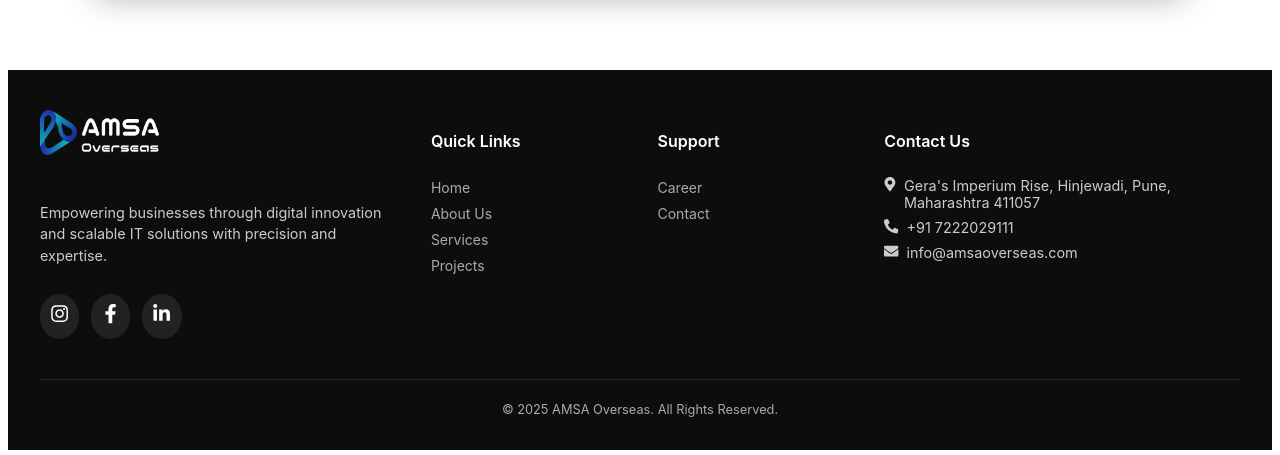
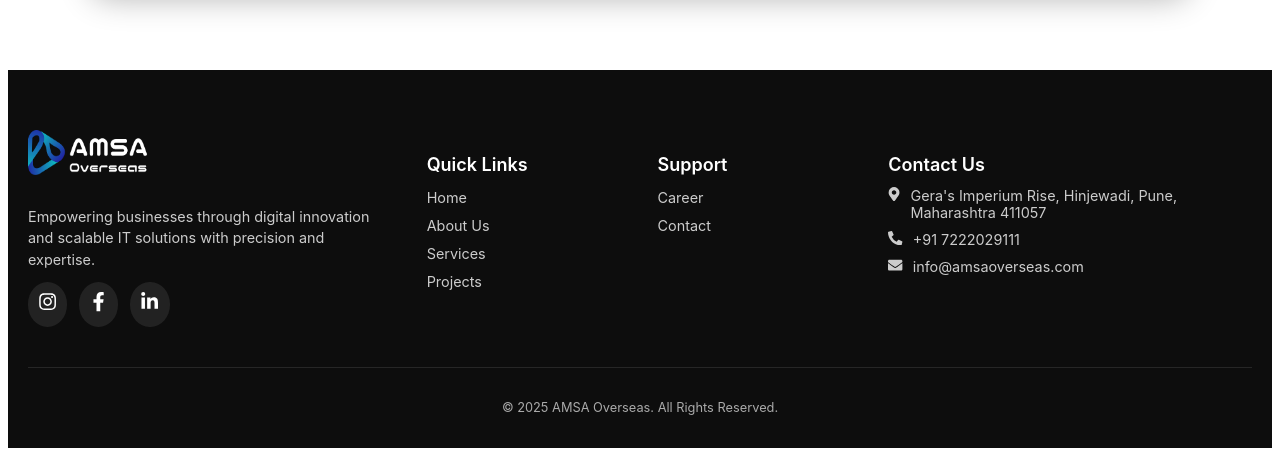
Before and after one commit to vrushalikudande/amsa-nextjs, a Next.js app: page /contact in a window 1280 px wide. Shown: the part 1217-1672 px from the top of the page. Built offline with nearby package versions, Linux system fonts and the light colour scheme.

Commit message:
update typescript

```diff
--- a/src/app/services/page.tsx
+++ b/src/app/services/page.tsx
@@ -58,7 +58,7 @@ const services: Service[] = [
   {
     title: "UI/UX Design",
     description: "Our design process focuses on creating intuitive, accessible, and visually stunning interfaces through wireframes, prototypes, and user-centric design principles.",
-    icon: <FaDatabase />,
+    icon: <FaPencilRuler />,
     image: "/img/mission.jpg",
     features: ["User Research & Analysis", "Wireframing & Prototyping", "Interactive Design", "Usability Testing"]
   },
--- a/src/components/Footer.module.css
+++ b/src/components/Footer.module.css
@@ -1,9 +1,11 @@
+/* footer.module.css */
+
 .footer {
   background: #0d0d0d;
   color: #fff;
   padding: 60px 20px 20px;
   font-family: 'Inter', sans-serif;
-   position: relative; /* ✨ Yeh zaroori hai */
+  position: relative;
   z-index: 10;
 }
 
@@ -14,129 +16,9 @@
 
 .footerGrid {
   display: grid;
-  grid-template-columns: repeat(auto-fit, minmax(220px, 1fr));
-  gap: 40px;
+  grid-template-columns: 1.3fr 0.7fr 0.7fr 1.3fr;
+  gap: 35px;
   margin-bottom: 40px;
-}
-
-.footerColumn {
-  display: flex;
-  flex-direction: column;
-  gap: 16px;
-}
-
-.footerLogo {
-  display: inline-block;
-  margin-bottom: 12px;
-}
-
-.footerDescription {
-  font-size: 14px;
-  color: #aaa;
-  line-height: 1.6;
-}
-
-.socialIcons {
-  display: flex;
-  gap: 12px;
-}
-
-.socialIcons a {
-  background: #222;
-  color: #fff;
-  padding: 10px;
-  border-radius: 50%;
-  transition: 0.3s ease;
-}
-
-.socialIcons a:hover {
-  background: #e63946;
-  transform: scale(1.1);
-}
-
-.columnTitle {
-  font-size: 18px;
-  font-weight: 600;
-  margin-bottom: 12px;
-  color: #fff;
-  position: relative;
-}
-
-.linkList {
-  list-style: none;
-  padding: 0;
-  margin: 0;
-}
-
-.linkList li {
-  margin-bottom: 8px;
-}
-
-.linkList li a {
-  color: #aaa;
-  font-size: 14px;
-  text-decoration: none;
-  transition: 0.3s;
-}
-
-.linkList li a:hover {
-  color: #e63946;
-}
-
-.contactList {
-  list-style: none;
-  padding: 0;
-  margin: 0;
-}
-
-.contactList li {
-  display: flex;
-  align-items: center;
-  gap: 10px;
-  margin-bottom: 10px;
-  font-size: 14px;
-  color: #aaa;
-}
-
-.contactList a {
-  color: #aaa;
-  text-decoration: none;
-  transition: 0.3s;
-}
-
-.contactList a:hover {
-  color: #e63946;
-}
-
-.mapContainer {
-  margin-top: 15px;
-  border-radius: 10px;
-  overflow: hidden;
-  box-shadow: 0 2px 10px rgba(0,0,0,0.4);
-}
-
-.footerBottom {
-  border-top: 1px solid rgba(255,255,255,0.1);
-  padding-top: 15px;
-  text-align: center;
-  font-size: 14px;
-  color: #888;
-}
-.footer {
-  background-color: #0d0d0d;
-  color: #fff;
-  padding: 40px 20px 20px;
-}
-
-.container {
-  max-width: 1200px;
-  margin: 0 auto;
-}
-
-.footerGrid {
-  display: grid;
-  grid-template-columns: 1.3fr 0.7fr 0.7fr 1.3fr;
-  gap: 35px; /* kam kiya */
 }
 
 .footerColumn {
@@ -162,76 +44,94 @@
 }
 
 .socialIcons a {
-  font-size: 1.2rem;
+  background: #222;
   color: #fff;
-  transition: color 0.3s ease;
+  padding: 10px;
+  border-radius: 50%;
+  transition: 0.3s ease;
+  font-size: 1.2rem; /* Kept from second block */
 }
 
 .socialIcons a:hover {
-  color: #00aaff;
+  background: #e63946; /* Kept from first block for better hover */
+  transform: scale(1.1);
 }
 
 .columnTitle {
-  font-size: 1rem;
+  font-size: 18px; /* Kept from first block */
   font-weight: 600;
-  margin-bottom: 10px;
+  margin-bottom: 12px;
+  color: #fff;
+  position: relative;
 }
 
-.linkList,
+.linkList {
+  list-style: none;
+  padding: 0;
+  margin: 0;
+}
+
+.linkList li {
+  margin-bottom: 8px;
+}
+
+.linkList a {
+  color: #ccc; /* Kept from second block */
+  font-size: 0.9rem; /* Kept from second block */
+  text-decoration: none;
+  transition: 0.3s;
+}
+
+.linkList a:hover {
+  color: #e63946; /* Kept from first block */
+}
+
 .contactList {
   list-style: none;
   padding: 0;
   margin: 0;
 }
 
-.linkList li {
-  margin-bottom: 6px;
-}
-
-.linkList a {
-  text-decoration: none;
-  color: #ccc;
-  font-size: 0.9rem;
-  transition: color 0.3s ease;
-}
-
-.linkList a:hover {
-  color: #fff;
-}
-
 .contactList li {
   display: flex;
+  /* ✨ FIX: 'center' se 'flex-start' kiya takay icon upar align ho */
   align-items: flex-start;
-  gap: 8px;
-  margin-bottom: 8px;
-  font-size: 0.9rem;
-  color: #ccc;
+  gap: 10px;
+  margin-bottom: 10px;
+  font-size: 0.9rem; /* Kept from second block */
+  color: #ccc; /* Kept from second block */
 }
 
 .contactList a {
-  color: #ccc;
+  color: #ccc; /* Kept from second block */
   text-decoration: none;
-  transition: color 0.3s ease;
+  transition: 0.3s;
 }
 
 .contactList a:hover {
-  color: #fff;
+  color: #e63946; /* Kept from first block */
 }
 
 .footerBottom {
   border-top: 1px solid rgba(255, 255, 255, 0.1);
+  padding-top: 20px; /* Adjusted for consistency */
   margin-top: 20px;
-  padding-top: 10px;
-  font-size: 0.8rem;
   text-align: center;
+  font-size: 0.8rem; /* Kept from second block */
   color: #aaa;
 }
 
 /* ✅ Responsive */
+@media (max-width: 992px) { /* Added a breakpoint for tablets */
+  .footerGrid {
+    grid-template-columns: repeat(auto-fit, minmax(220px, 1fr));
+  }
+}
+
 @media (max-width: 768px) {
   .footerGrid {
     grid-template-columns: 1fr 1fr;
-    gap: 20px;
+    gap: 30px; /* Adjusted gap */
   }
 }
 
@@ -242,6 +142,8 @@
   }
   .contactList li {
     justify-content: center;
+    /* On mobile, text can be long, so aligning to top is better */
+    align-items: flex-start;
   }
   .socialIcons {
     justify-content: center;
```
Also changed, not shown: src/app/about/page.tsx (+21 -2 lines), src/app/blog/page.tsx (+15 -1 lines), src/app/career/career.module.css (+15 -21 lines), src/app/career/page.tsx (+20 -5 lines), src/app/page.tsx (+20 -12 lines), src/app/projects/page.tsx (+16 -7 lines), src/app/services/services.module.css (+12 -11 lines).
